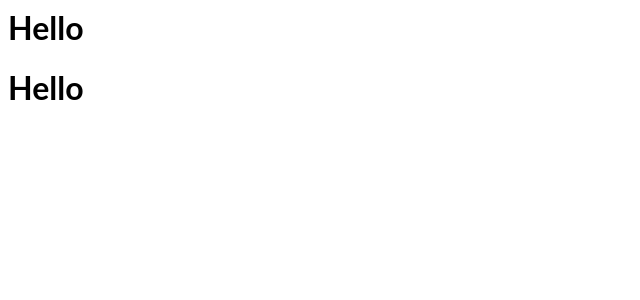
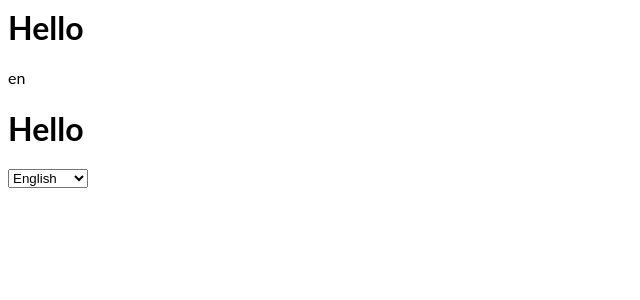
Before and after one commit to simonesanna1983/react-i18next, a React (Create React App) app: page / in a window 1280 px wide. Shown: the top 300 px of the page, without its empty margins (0-640 px from the left). Built offline with nearby package versions, Linux system fonts and the light colour scheme.

Commit message:
2 files modified

```diff
--- a/App.tsx
+++ b/App.tsx
@@ -1,14 +1,32 @@
 import * as React from 'react';
+import { useState } from 'react';
 import { useTranslation } from 'react-i18next';
+
 import './style.css';
 
 export default function App() {
-  const { t } = useTranslation();
+  const [language, setLanguage] = useState('en');
+  const { t, i18n } = useTranslation();
+
+  function handleChange(event) {
+    setLanguage(event.target.value);
+
+    i18n.changeLanguage('it');
+  }
 
   return (
     <div>
       <h1>Hello</h1>
+      <p>{language}</p>
       <h1>{t('Hello')}</h1>
+
+      <select value={language} onChange={handleChange}>
+        <option value="en">English</option>
+        <option value="es">Spanish</option>
+        <option value="it">Italian</option>
+        <option value="ja">Japanese</option>
+        <option value="el">greek</option>
+      </select>
     </div>
   );
 }
--- a/i18n.ts
+++ b/i18n.ts
@@ -42,3 +42,5 @@ i18n
       escapeValue: false, // react already safes from xss => https://www.i18next.com/translation-function/interpolation#unescape
     },
   });
+
+export default i18n;
```
